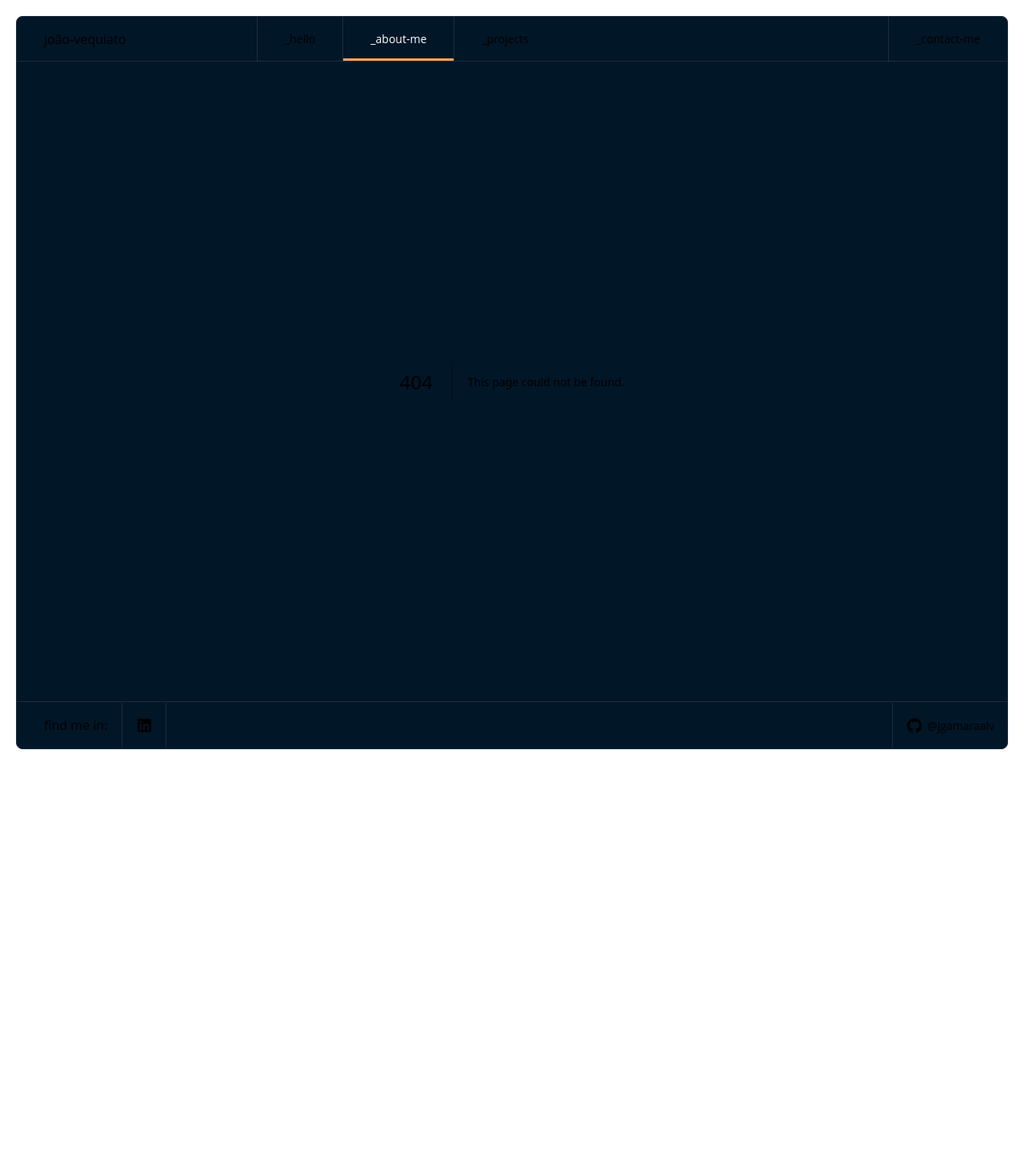
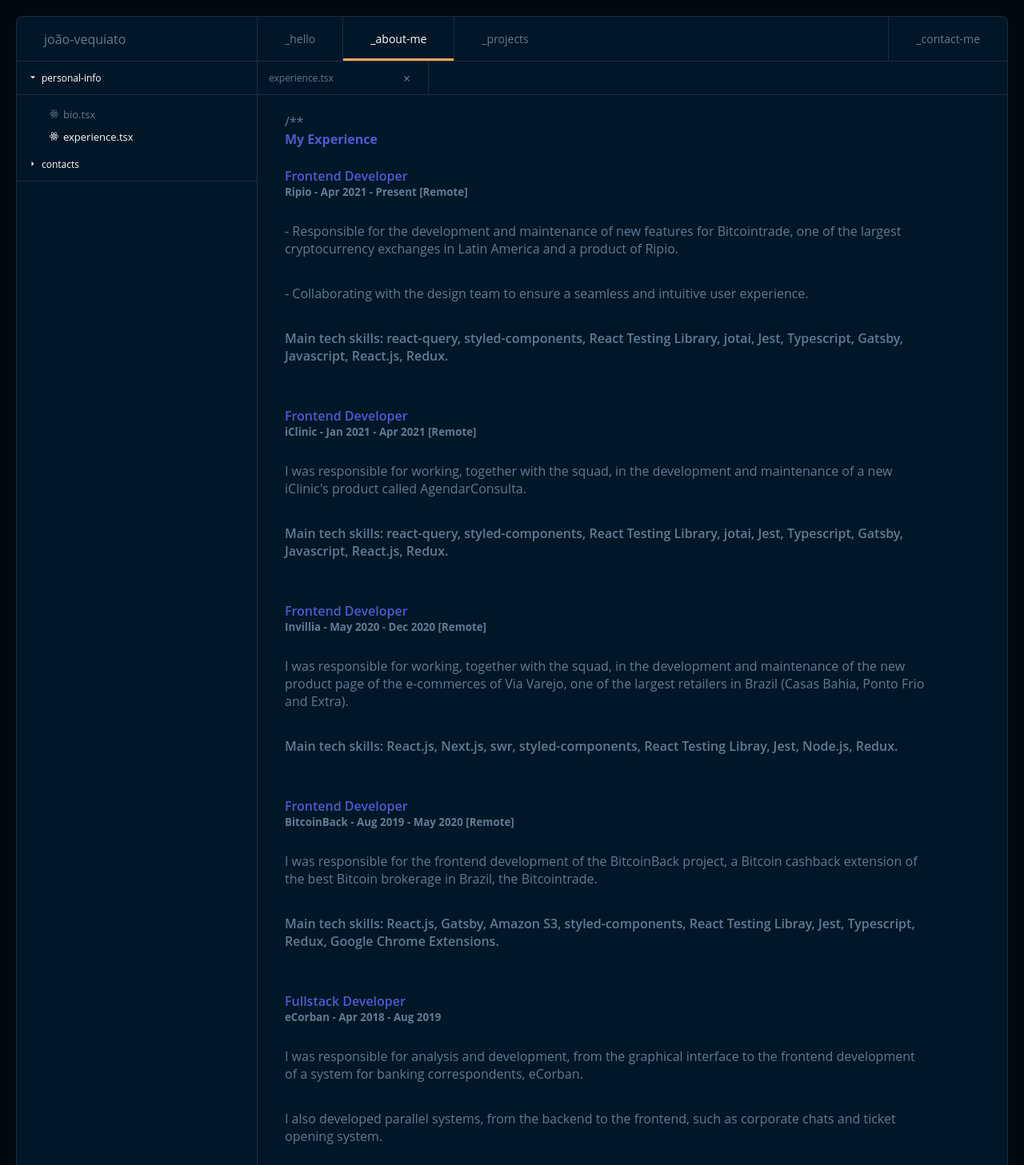
Before and after one commit to jgamaraalv/portfolio, a Next.js app: page /about/experience in a window 1280 px wide. Before the commit this address had no page. Shown: the top 1457 px of the page at 80% size. Before the commit the page ends 957 px from the top, so only its background shows below. Built offline with nearby package versions, Linux system fonts and the light colour scheme.

Commit message:
experience page

```diff
--- a/src/app/(internal)/about/about.module.css
+++ b/src/app/(internal)/about/about.module.css
@@ -2,6 +2,19 @@
   display: flex;
   flex-direction: column;
   width: 100%;
+}
+
+.container h1 {
+  font-size: 16px;
+  max-width: 800px;
+}
+
+.container h2 {
+  font-size: 16px;
+}
+
+.container small {
+  display: block;
 }
 
 .container > div {
--- /dev/null
+++ b/src/app/(internal)/about/experience/page.tsx
@@ -0,0 +1,207 @@
+import styles from "../about.module.css";
+
+export const metadata = {
+  title:
+    "Experience - João Vequiato | Senior Front-End Developer | Reactjs, Typescript",
+  description:
+    "Hi there! I&apos;m João, a Senior Front-end Developer from Brazil with over 12 years of experience in web development.",
+};
+
+export default function Experience() {
+  return (
+    <section>
+      <article>
+        <h1>
+          <b>My Experience</b>
+        </h1>
+        <br />
+        <h2>
+          <b>
+            <em>Frontend Developer</em>
+          </b>
+
+          <small>Ripio - Apr 2021 - Present [Remote]</small>
+        </h2>
+        <br />
+        <p>
+          - Responsible for the development and maintenance of new features for
+          Bitcointrade, one of the largest cryptocurrency exchanges in Latin
+          America and a product of Ripio.
+        </p>
+        <br />
+        <p>
+          - Collaborating with the design team to ensure a seamless and
+          intuitive user experience.
+        </p>
+        <br />
+        <p>
+          <em>
+            Main tech skills: react-query, styled-components, React Testing
+            Library, jotai, Jest, Typescript, Gatsby, Javascript, React.js,
+            Redux.
+          </em>
+        </p>
+        <br /> <br />
+        <h2>
+          <b>
+            <em>Frontend Developer</em>
+          </b>
+
+          <small>iClinic - Jan 2021 - Apr 2021 [Remote]</small>
+        </h2>
+        <br />
+        <p>
+          I was responsible for working, together with the squad, in the
+          development and maintenance of a new iClinic&apos;s product called
+          AgendarConsulta.
+        </p>
+        <br />
+        <p>
+          <em>
+            Main tech skills: react-query, styled-components, React Testing
+            Library, jotai, Jest, Typescript, Gatsby, Javascript, React.js,
+            Redux.
+          </em>
+        </p>
+        <br /> <br />
+        <h2>
+          <b>
+            <em>Frontend Developer</em>
+          </b>
+
+          <small>Invillia - May 2020 - Dec 2020 [Remote]</small>
+        </h2>
+        <br />
+        <p>
+          I was responsible for working, together with the squad, in the
+          development and maintenance of the new product page of the e-commerces
+          of Via Varejo, one of the largest retailers in Brazil (Casas Bahia,
+          Ponto Frio and Extra).
+        </p>
+        <br />
+        <p>
+          <em>
+            Main tech skills: React.js, Next.js, swr, styled-components, React
+            Testing Libray, Jest, Node.js, Redux.
+          </em>
+        </p>
+        <br /> <br />
+        <h2>
+          <b>
+            <em>Frontend Developer</em>
+          </b>
+
+          <small>BitcoinBack - Aug 2019 - May 2020 [Remote]</small>
+        </h2>
+        <br />
+        <p>
+          I was responsible for the frontend development of the BitcoinBack
+          project, a Bitcoin cashback extension of the best Bitcoin brokerage in
+          Brazil, the Bitcointrade.
+        </p>
+        <br />
+        <p>
+          <em>
+            Main tech skills: React.js, Gatsby, Amazon S3, styled-components,
+            React Testing Libray, Jest, Typescript, Redux, Google Chrome
+            Extensions.
+          </em>
+        </p>
+        <br /> <br />
+        <h2>
+          <b>
+            <em>Fullstack Developer</em>
+          </b>
+
+          <small>eCorban - Apr 2018 - Aug 2019</small>
+        </h2>
+        <br />
+        <p>
+          I was responsible for analysis and development, from the graphical
+          interface to the frontend development of a system for banking
+          correspondents, eCorban.
+        </p>
+        <br />
+        <p>
+          I also developed parallel systems, from the backend to the frontend,
+          such as corporate chats and ticket opening system.
+        </p>
+        <br />
+        <p>
+          <em>
+            Main tech skills: React.js, Progressive Web Applications (PWA),
+            Socket.io, Firebase, MongoDB, Materialize CSS, React.js, Typescript,
+            Node.js, Redux.
+          </em>
+        </p>
+        <br /> <br />
+        <h2>
+          <b>
+            <em>Frontend Developer</em>
+          </b>
+
+          <small>Mixd Internet - Sep 2014 - Mar 2018</small>
+        </h2>
+        <br />
+        <p>
+          I was responsible for frontend development of web sites, portals and
+          web apps for several companies.
+        </p>
+        <br />
+        <p>
+          Always striving for optimization/performance, as well as the
+          W3C&apos;s best practices.
+        </p>
+        <br />
+        <p>
+          <em>
+            Main tech skills: Gulp.js, Javascript, jQuery, CSS3, SASS, ES6,
+            HTML5, Reactjs.
+          </em>
+        </p>
+        <br /> <br />
+        <h2>
+          <b>
+            <em>Technology Consultant I</em>
+          </b>
+
+          <small>DXC Technology - Jan 2014 - Mar 2014</small>
+        </h2>
+        <br />
+        <p>
+          I was responsible for developing new features and maintaining the
+          Petrobras intranet system.
+        </p>
+        <br />
+        <p>
+          <em>
+            Main technologies used: Java, JPA, Hibernate, Spring Boot, HTML5,
+            CSS3, Javascript, jQuery, Oracle DB and others.
+          </em>
+        </p>
+        <br />
+        <br />
+        <h2>
+          <b>
+            <em>Fullstack Developer</em>
+          </b>
+
+          <small>Avanzi Tecnologia - Jun 2012 - Dec 2013</small>
+        </h2>
+        <br />
+        <p>
+          I was responsible for the analysis and development, from the graphical
+          interface to the development, from the backend to the frontend, of
+          intranet systems of large companies in Brazil.
+        </p>
+        <br />
+        <p>
+          <em>
+            Main technologies used: PHP, MySQL, Javascript, jQuery, HTML5, CSS3
+            and others.
+          </em>
+        </p>
+      </article>
+    </section>
+  );
+}
--- a/src/app/(internal)/about/layout.tsx
+++ b/src/app/(internal)/about/layout.tsx
@@ -29,6 +29,7 @@
       {
         title: "hello@vequiato.dev",
         icon: <i className="ri-mail-fill"></i>,
+        url: "mailto:hello@vequiato.dev",
         id: "contact",
       },
     ],
--- a/src/app/layout.tsx
+++ b/src/app/layout.tsx
@@ -8,7 +8,7 @@
 export const metadata = {
   title: "João Vequiato | Senior Front-End Developer | Reactjs, Typescript",
   description:
-    "Hello, I'm a passionate front-end developer with 12+ years of experience, skilled in React, Typescript, and a variety of other technologies.",
+    "Hello, I'm a passionate senior front-end developer with 12+ years of experience, skilled in React, Typescript, and a variety of other technologies.",
 };
 
 const inter = Inter({
```
Also changed, not shown: src/app/(internal)/about/bio/page.tsx (+17 -10 lines).
